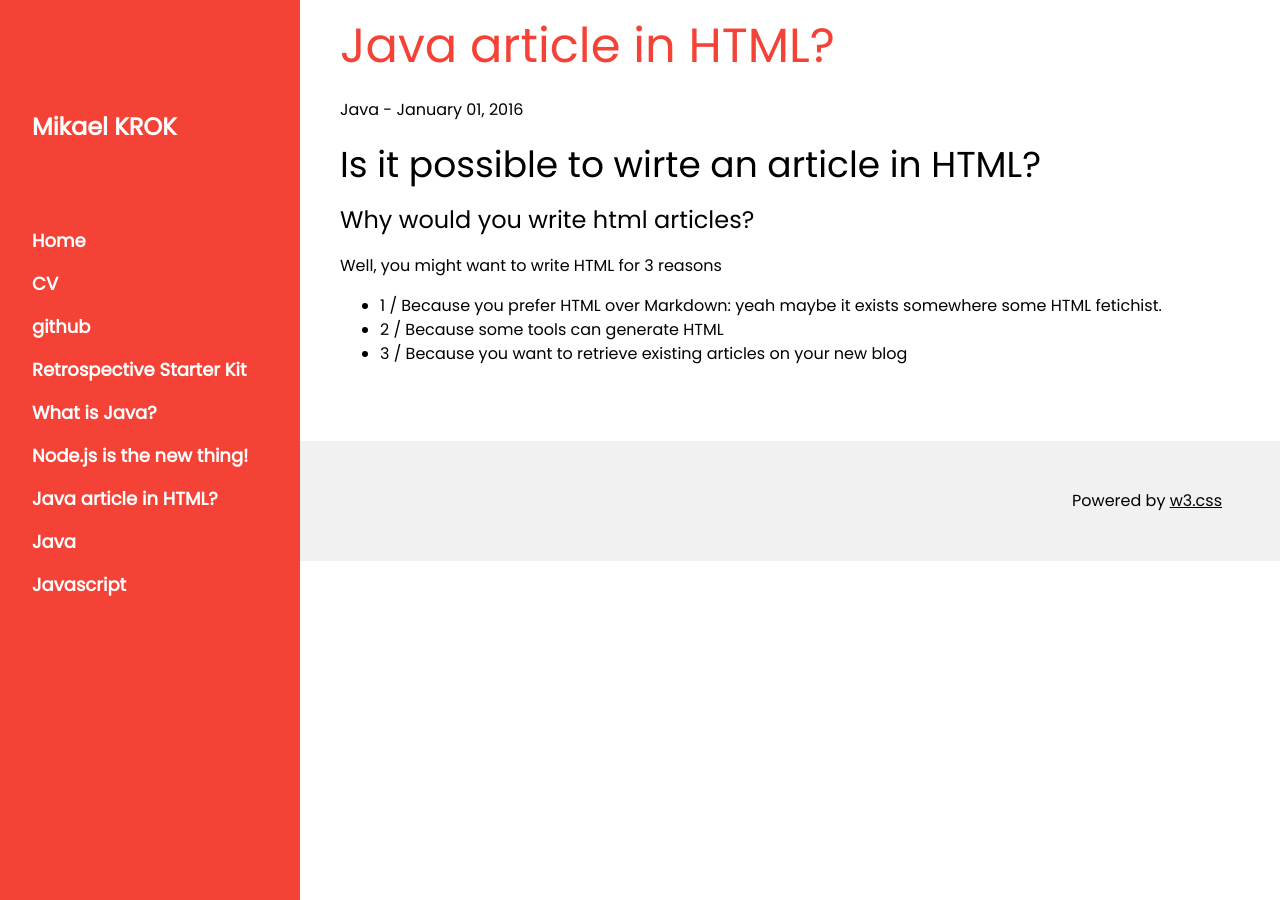
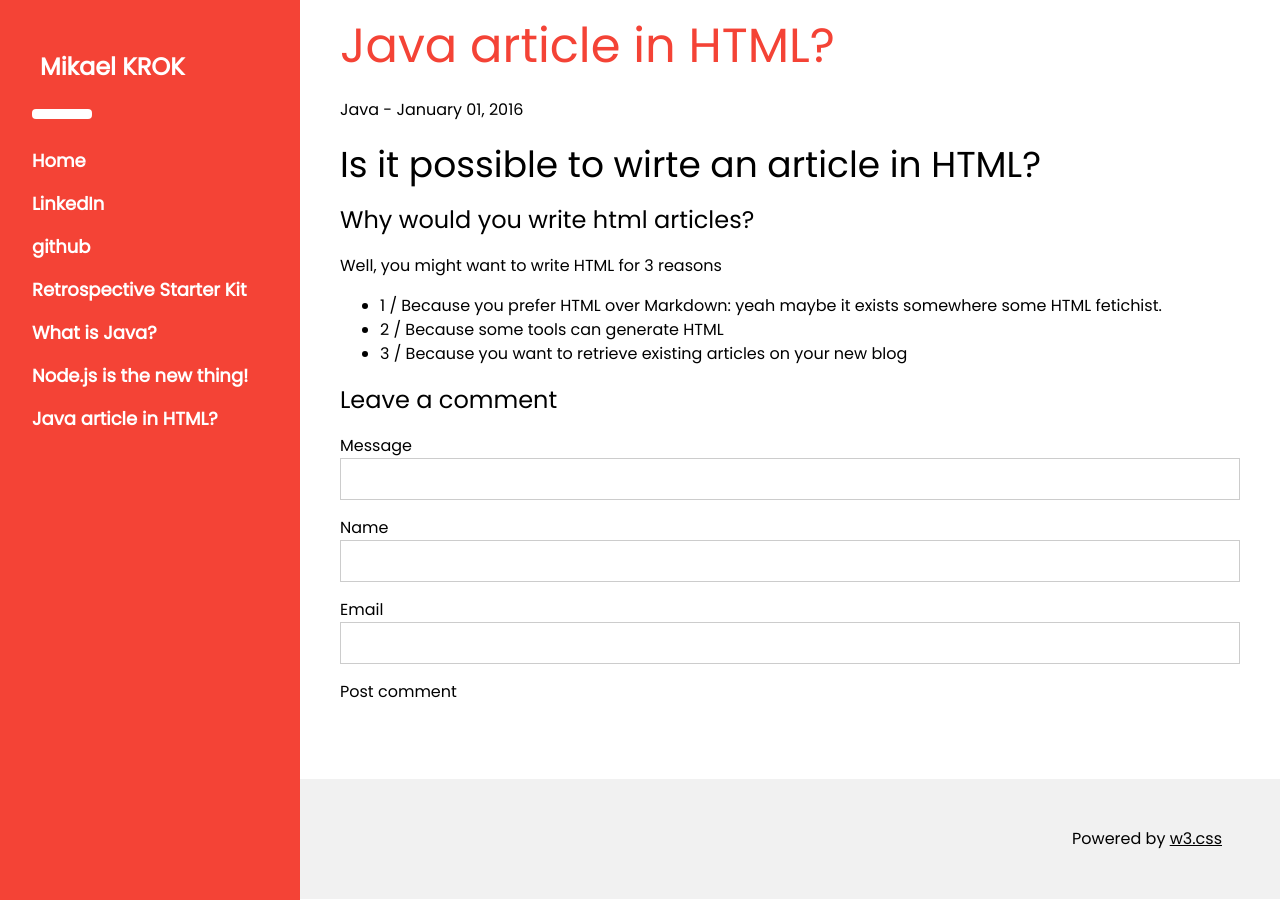
Before and after one commit to kenji-getpowered/mikael.krok, a Jekyll site: the page built from _posts/2016-01-01-article-in-html.html, in a window 1280 px wide. Built offline with Jekyll 4.4.1, drawn with Linux system fonts in a browser that asks for light colours; nearby versions of some CDN libraries; comment, search, counter and statistics services are not loaded.

Commit message:
turn to jekyll, firebase comments and reCaptcha verification

```diff
--- a/_layouts/default.html
+++ b/_layouts/default.html
@@ -13,26 +13,23 @@
 .w3-half img:hover{opacity:1}
 </style>
 <body>
-
   <!-- Sidebar/menu -->
   <nav class="w3-sidebar w3-red w3-collapse w3-top w3-large w3-padding" style="z-index:3;width:300px;font-weight:bold;" id="mySidebar"><br>
     <a href="javascript:void(0)" onclick="w3_close()" class="w3-button w3-hide-large w3-display-topleft" style="width:100%;font-size:22px">Close Menu</a>
     <div class="w3-container">
-      <h3 class="w3-padding-64"><b>Mikael KROK</b></h3>
+      <h3 class="w3-padding-small"><b>Mikael KROK</b></h3>
+      <hr style="width:50px;border:5px solid white" class="w3-round">
     </div>
     <div class="w3-bar-block">
       <a href="/" onclick="w3_close()" class="w3-bar-item w3-button w3-hover-white">Home</a>
       <!-- Show by fixed links -->
-      <a href="#cv" onclick="w3_close()" class="w3-bar-item w3-button w3-hover-white">CV</a>
-      <a href="#services" onclick="w3_close()" class="w3-bar-item w3-button w3-hover-white">github</a>
-      <a href="#designers" onclick="w3_close()" class="w3-bar-item w3-button w3-hover-white">Retrospective Starter Kit</a>
+      <a href="https://www.linkedin.com/in/mika%C3%ABl-krok-60903ab/" onclick="w3_close()" class="w3-bar-item w3-button w3-hover-white">LinkedIn</a>
+      <a href="http://github.com/kenji-getpowered/" onclick="w3_close()" class="w3-bar-item w3-button w3-hover-white">github</a>
+      <a href="http://retrospective-starter-kit.tk/" onclick="w3_close()" class="w3-bar-item w3-button w3-hover-white">Retrospective Starter Kit</a>
+
       <!-- Show all articles -->
       {% for post in site.posts %}
-        <a href="{{ post.url }}"  onclick="w3_close()" class="w3-bar-item w3-button w3-hover-white">{{ post.title }}</a>
-      {% endfor %}
-      <!-- Show by category -->
-      {% for category in site.categories %}
-      <a href="{{category.url}}" onclick="w3_close()" class="w3-bar-item w3-button w3-hover-white">{{category|first}}</a>
+      <a href="{{ post.url }}"  onclick="w3_close()" class="w3-bar-item w3-button w3-hover-white">{{ post.title }}</a>
       {% endfor %}
 
     </div>
@@ -80,4 +77,11 @@
 </script>
 
 </body>
+<script src="https://ajax.googleapis.com/ajax/libs/jquery/1.11.3/jquery.min.js"></script>
+<script src="https://cdnjs.cloudflare.com/ajax/libs/moment.js/2.11.0/moment.min.js"></script>
+<script src="https://cdnjs.cloudflare.com/ajax/libs/blueimp-md5/2.1.0/js/md5.js"></script>
+    <script src="https://www.gstatic.com/firebasejs/4.6.2/firebase-app.js"></script>
+    <script src="https://www.gstatic.com/firebasejs/4.6.2/firebase-database.js"></script>
+    <script src="https://www.gstatic.com/firebasejs/4.6.2/firebase-auth.js"></script>
+<script src="/js/blog.js"></script>
 </html>
--- a/_layouts/post.html
+++ b/_layouts/post.html
@@ -8,4 +8,27 @@
     <p class="summary">{{ page.category }} - <span class="date">{{ page.date | date: '%B %d, %Y' }}</span></p>
     {{ content }}
   </div>
+
+  <div class="comments"></div>
+  <h3>Leave a comment</h3>
+  <div id="recaptcha-container"></div>
+  <form id="comment">
+    <div class="w3-section">
+      <label for="message">Message</label>
+      <input id="message" class="w3-input w3-border" type="text" name="Message" required="">
+    </div>
+    <div class="w3-section">
+      <label for="name">Name</label>
+      <input id="namee" class="w3-input w3-border" type="text" name="Name" required="">
+    </div>
+    <div class="w3-section">
+      <label for="email">Email</label>
+      <input id="email" class="w3-input w3-border" type="text" name="Email" required="">
+    </div>
+    <div id="doSubmit">
+      Post comment
+    </div>
+  </form>
+
+
 </div>
--- /dev/null
+++ b/js/blog.js
@@ -0,0 +1,57 @@
+
+$(function() {
+  var config = {
+    apiKey: "AIzaSyDsupt7-1c1Jxp_kQO7YCbJf0f2BoxtuvY",
+    authDomain: "coffee-cafe-d704c.firebaseapp.com",
+    databaseURL: "https://coffee-cafe-d704c.firebaseio.com",
+  };
+  var defaultApp = firebase.initializeApp(config);
+  ref = firebase.database().ref();
+  postRef = ref.child(slugify(window.location.pathname));
+
+  postRef.on("child_added", function(snapshot) {
+    var newPost = snapshot.val();
+    $(".comments").prepend('<div class="comment">' +
+    '<h4>' + escapeHtml(newPost.name) + '</h4>' +
+    '<div class="profile-image"><img src="http://www.gravatar.com/avatar/' + escapeHtml(newPost.md5Email) + '?s=100&d=retro"/></div> ' +
+    '<span class="date">' + moment(newPost.postedAt).fromNow() + '</span><p>' + escapeHtml(newPost.message)  + '</p></div>');
+  });
+
+  window.recaptchaVerifier = new firebase.auth.RecaptchaVerifier('recaptcha-container',
+  {
+    'size': 'normal'
+  },
+  defaultApp);
+
+  recaptchaVerifier.render();
+
+  $( "#doSubmit" ).click(function() {
+    recaptchaVerifier.verify().then(()=>{
+      var a = postRef.push();
+      a.set({
+        name: $("#name").val(),
+        message: $("#message").val(),
+        md5Email: md5($("#email").val()),
+        //postedAt: Firebase.ServerValue.TIMESTAMP
+      });
+      $("input[type=text], textarea").val("");
+      return false;
+    });
+  });
+});
+
+/**
+*
+*/
+function slugify(text) {
+  return text.toString().toLowerCase().trim()
+  .replace(/&/g, '-and-')
+  .replace(/[\s\W-]+/g, '-')
+  .replace(/[^a-zA-Z0-9-_]+/g,'');
+}
+
+function escapeHtml(str) {
+  var div = document.createElement('div');
+  div.appendChild(document.createTextNode(str));
+  return div.innerHTML;
+}
```
Also changed, not shown: other parts of _layouts/default.html (+1 -1 lines), 1 other file.
